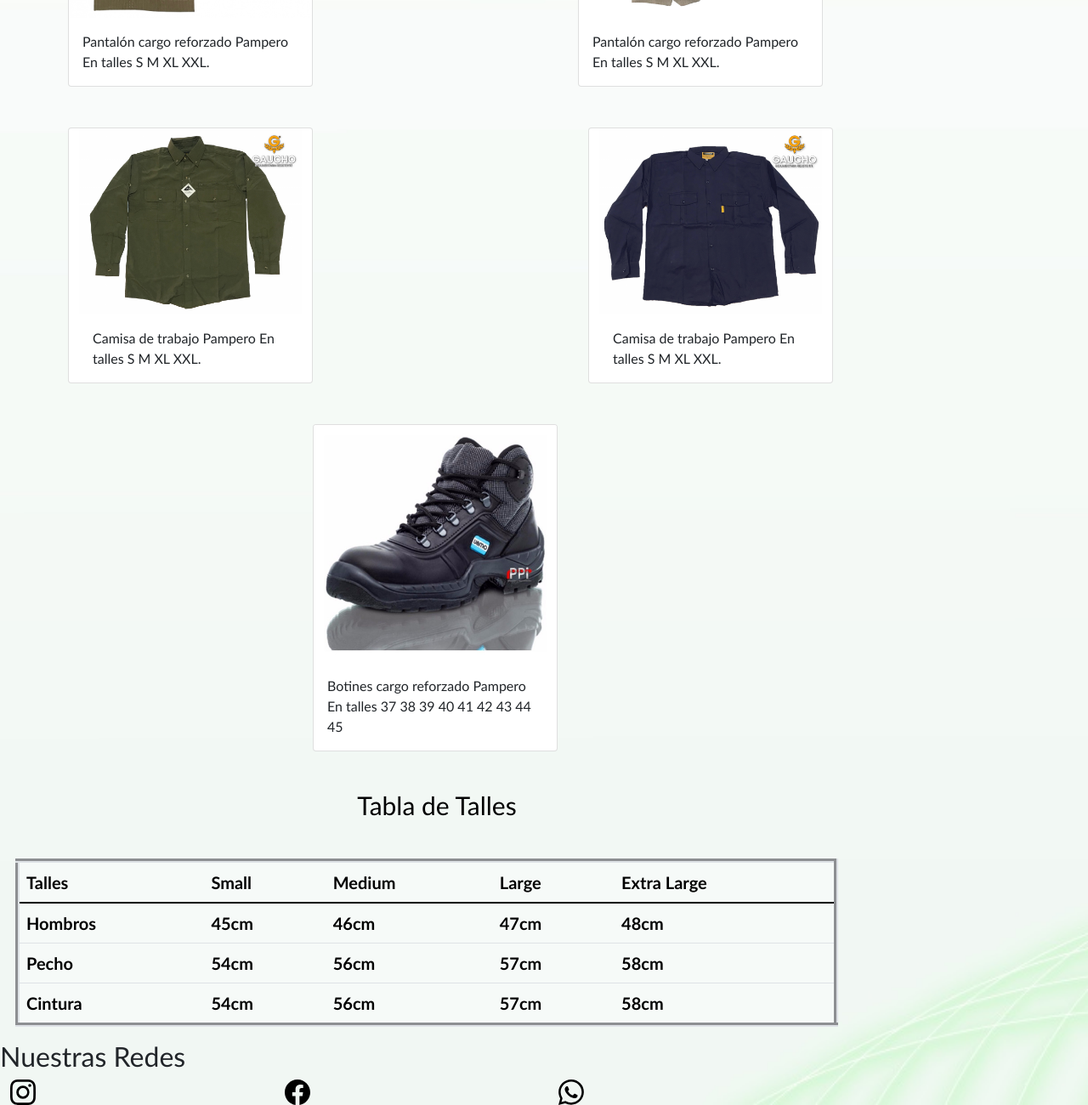
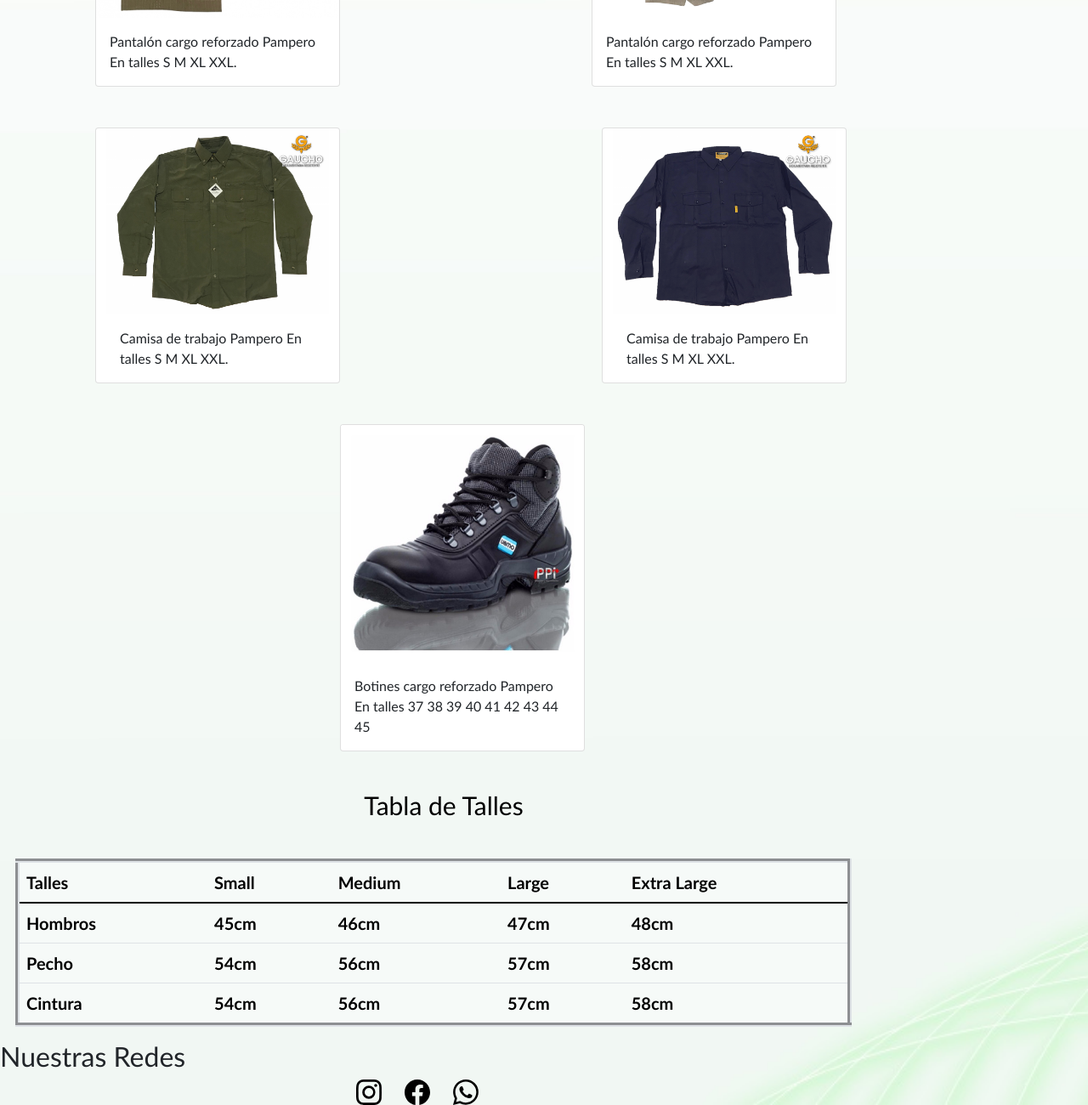
Before and after one commit to FacundoTejeda/Entregas-Coder, a plain HTML site: page pages/productos.html in a window 1280 px wide. Shown: the part 703-2003 px from the top of the page at 85% size. Drawn offline with nearby package versions, Linux system fonts and the light colour scheme.

Commit message:
corregi textos en productos

```diff
--- a/main.css
+++ b/main.css
@@ -11,9 +11,12 @@
     color: rgb(0, 0, 0);
     width:max-content;
 }
+
 .container{
-    max-width:1024px;
-    margin:0px auto;
+            display: flex;
+            flex-direction: row;
+            justify-content: space-around;
+
 }
 
 /**************** NAVBAR ****************/
@@ -132,6 +135,7 @@
     display:flex;
     flex-direction:row;
     justify-content: center;
+
 }
 .inicio .inicio-video .inicio-video-texto{
     width:calc(50% - 20px);
@@ -139,10 +143,11 @@
 }
 .inicio .inicio-video .inicio-video-video{
     width:calc(50% - 20px);
+
 }
 .inicio .inicio-video .inicio-video-video video{
-    width:auto;
-    height:auto;
+    width:400px;
+    height: 700px;
 }
 .inicio-video-texto{
     display: flex;
@@ -244,80 +249,33 @@
         margin: auto;
         font-size: 20px;
 }
-/*
-.products{
-    display: flex;
-    flex-direction: column;
-    justify-content: start;
-  }
 
-.products{
-         background-color: none;
-        color: black;
-        font-size: 30px;
-        font-family:'Gill Sans', 'Gill Sans MT', Calibri, 'Trebuchet MS', sans-serif;
-        text-align: center;
-        padding: 15px 15px;
-        margin: 10px 10px;
-}
-
-.cardconteiner{
-        display: flex;
-        justify-content: center;
-      }
-.product1{
-    background-color:rgba(255, 255, 255, 0.361) ;
-       color: black;
-       font-size: 20px;
-}
-.product2 {
-    background-color:rgba(255, 255, 255, 0.361) ;
-    color: black;
-    font-size: 20px;
-}
-.product3{
-    background-color:rgba(255, 255, 255, 0.361) ;
-       color: black;
-       font-size: 20px;
-}
-.product4{
-    background-color:rgba(255, 255, 255, 0.361) ;
-       color: black;
-       font-size: 20px;
-}
-
-.products{
-    text-align: center;
-}
- */
 .prod1{
     display: flex;
     flex-direction: row;
     justify-content: space-between;
     align-items: center;
-    margin-left: 5rem;
+    margin-left: 7rem;
 }
 .prod2{
     display: flex;
     flex-direction: row;
     justify-content: space-between;
     align-items: center;
-    margin-left: 5rem;
+    margin-left: 7rem;
     margin-top: 3rem ;
 }
 .prod3{
-    margin-left: 23rem;
+    margin-left: 25rem;
     margin-top: 3rem;
 }
-@media screen {
 
-}
 
 .tabla{
     display:flex;
         justify-content: center;
-        align-items: baseline;
-}
+        align-items: center;
+ }
 .table{
         background-color:rgba(255, 255, 255, 0.361) ;
         color: rgb(0, 0, 0);
```
Also changed, not shown: index.html (+1 -1 lines), pages/productos.html (+1 -1 lines).
